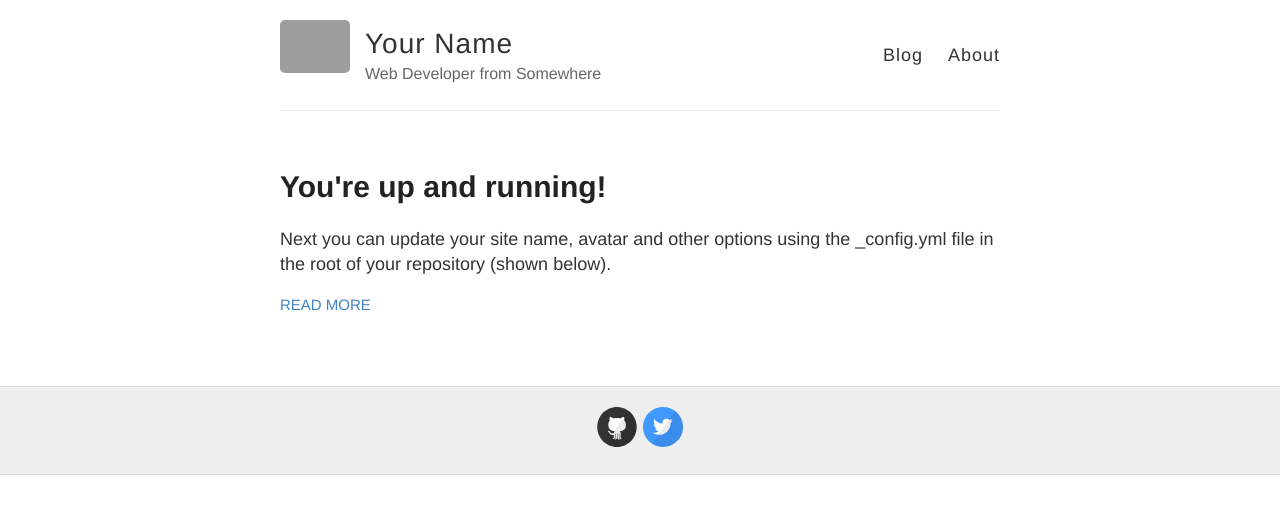
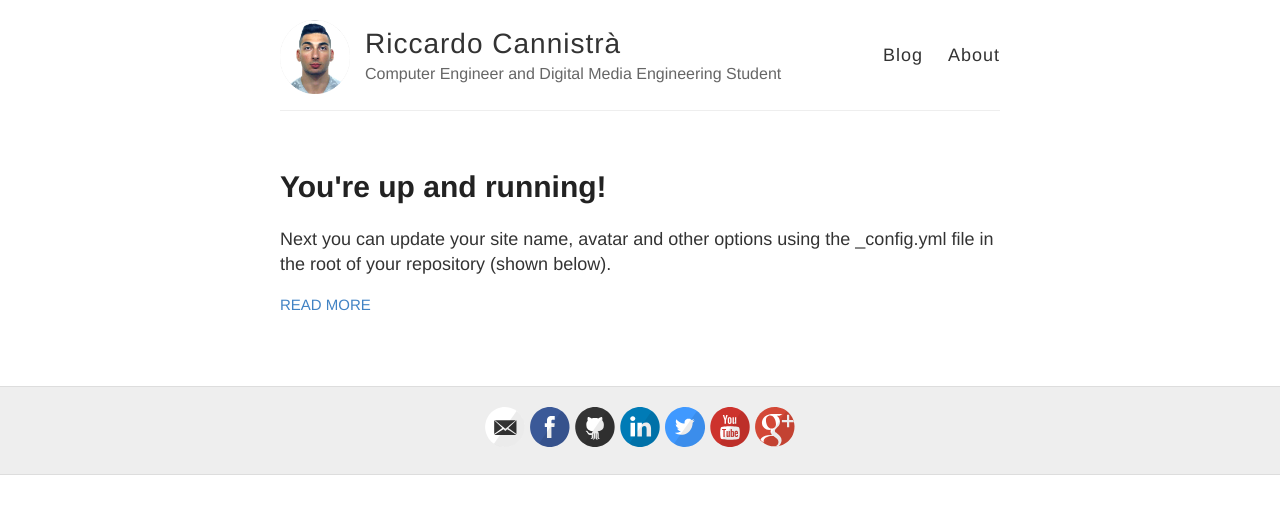
Before and after one commit to rickystream94/rickystream94.github.io, a Jekyll site: the page built from index.html, in a window 1280 px wide. Shown: the top 514 px of the page. Built offline with Jekyll 4.4.1, drawn with Linux system fonts in a browser that asks for light colours; part of the change alters nothing that is shown; grey boxes are pictures that could not be loaded.

Commit message:
Preliminary changes in Jekyll website

```diff
--- a/_config.yml
+++ b/_config.yml
@@ -3,13 +3,13 @@
 #
 
 # Name of your site (displayed in the header)
-name: Your Name
+name: Riccardo Cannistrà
 
 # Short bio or description (displayed in the header)
-description: Web Developer from Somewhere
+description: Computer Engineer and Digital Media Engineering Student
 
 # URL of your avatar or profile pic (you could use your GitHub profile pic)
-avatar: https://raw.githubusercontent.com/barryclark/jekyll-now/master/images/jekyll-logo.png
+avatar: https://raw.githubusercontent.com/rickystream94/rickystream94.github.io/master/images/me.png
 
 #
 # Flags below are optional
@@ -18,18 +18,18 @@ avatar: https://raw.githubusercontent.com/barryclark/jekyll-now/master/images/je
 # Includes an icon in the footer for each username you enter
 footer-links:
   dribbble:
-  email:
-  facebook:
+  email: riccardo.cannistra@gmail.com
+  facebook: riccardo.cannistra17
   flickr:
-  github: barryclark/jekyll-now
+  github: rickystream94
   instagram:
-  linkedin:
+  linkedin: riccardo-cannistra/en
   pinterest:
   rss: # just type anything here for a working RSS icon
-  twitter: jekyllrb
+  twitter: rickystream94
   stackoverflow: # your stackoverflow profile, e.g. "users/50476/bart-kiers"
-  youtube: # channel/<your_long_string> or user/<user-name>
-  googleplus: # anything in your profile username that comes after plus.google.com/
+  youtube: channel/UCW_FvBbt5YYWe1sIA2C9fWg # channel/<your_long_string> or user/<user-name>
+  googleplus: u/0/+RiccardoCannistrà # anything in your profile username that comes after plus.google.com/
 
 
 # Enter your Disqus shortname (not your username) to enable commenting on posts
@@ -41,7 +41,7 @@ google_analytics:
 
 # Your website URL (e.g. http://barryclark.github.io or http://www.barryclark.co)
 # Used for Sitemap.xml and your RSS feed
-url:
+url: http://richmondweb.it
 
 # If you're hosting your site at a Project repository on GitHub pages
 # (http://yourusername.github.io/repository-name)
@@ -76,6 +76,7 @@ sass:
 gems:
   - jekyll-sitemap # Create a sitemap using the official Jekyll sitemap gem
   - jekyll-feed # Create an Atom feed using the official Jekyll feed gem
+  - jemoji
 
 # Exclude these files from your production _site
 exclude:
```
Also changed, not shown: images/me.png (added).
